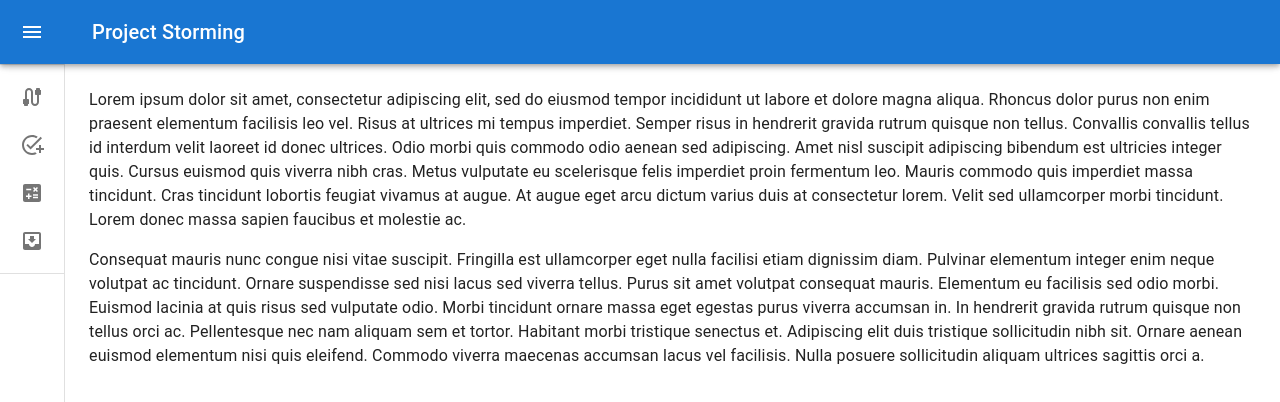
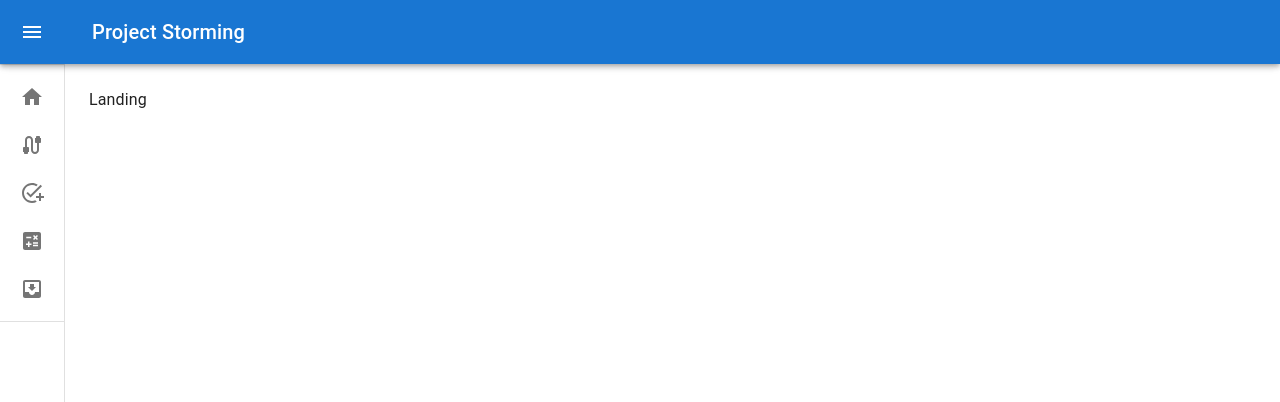
Before and after one commit to su79eu7k/SnoringTiger, a React (Create React App) app: page /#/ in a window 1280 px wide. Shown: the top 402 px of the page. Built offline with nearby package versions, Linux system fonts and the light colour scheme.

Commit message:
navigation

```diff
--- a/src/App.js
+++ b/src/App.js
@@ -1,14 +1,24 @@
-import { HashRouter } from 'react-router-dom'
+import { HashRouter, Routes, Route } from 'react-router-dom'
+import MiniDrawer from './components/MiniDrawer';
 import Landing from './pages/Landing'
-import MiniDrawer from './components/MiniDrawer';
-
-import logo from './logo.svg';
-import './App.css';
+import ConnectWorkbook from './pages/ConnectWorkbook';
+import AssignVariables from './pages/AssignVariables';
+import ProceedSimulation from './pages/ProceedSimulation';
+import CheckResults from './pages/CheckResults';
 
 function App() {
   return (
     <HashRouter>
-      <MiniDrawer />
+      <Routes>
+        <Route path="/" element={<MiniDrawer />}>
+          <Route index element={<Landing />} />
+          <Route path="home" element={<Landing />} />
+          <Route path="connect_workbook" element={<ConnectWorkbook />} />
+          <Route path="assign_variables" element={<AssignVariables />} />
+          <Route path="proceed_simulation" element={<ProceedSimulation />} />
+          <Route path="check_results" element={<CheckResults />} />
+        </Route>
+      </Routes>
     </HashRouter>
   );
 }
--- a/src/components/MiniDrawer.js
+++ b/src/components/MiniDrawer.js
@@ -1,4 +1,5 @@
 import * as React from 'react';
+import { Routes, Route, Outlet, Link } from "react-router-dom";
 import { styled, useTheme } from '@mui/material/styles';
 import Box from '@mui/material/Box';
 import MuiDrawer from '@mui/material/Drawer';
@@ -15,12 +16,14 @@ import ChevronRightIcon from '@mui/icons-material/ChevronRight';
 import ListItemButton from '@mui/material/ListItemButton';
 import ListItemIcon from '@mui/material/ListItemIcon';
 import ListItemText from '@mui/material/ListItemText';
+import HomeIcon from '@mui/icons-material/Home';
 import CableIcon from '@mui/icons-material/Cable';
 import AddTaskIcon from '@mui/icons-material/AddTask';
 import QueryStatsIcon from '@mui/icons-material/QueryStats';
 import CalculateIcon from '@mui/icons-material/Calculate';
 import InboxIcon from '@mui/icons-material/MoveToInbox';
 import MailIcon from '@mui/icons-material/Mail';
+import Landing from '../pages/Landing';
 
 const drawerWidth = 240;
 
@@ -131,9 +134,11 @@ export default function MiniDrawer() {
         </DrawerHeader>
         <Divider />
         <List>
-          {['Connect Workbook', 'Assign Variables', 'Proceed Simulation', 'Check Results'].map((text, index) => (
+          {['Home', 'Connect Workbook', 'Assign Variables', 'Proceed Simulation', 'Check Results'].map((text, index) => (
             <ListItemButton
               key={text}
+              component={Link}
+              to={'/' + text.replace(' ', '_').toLowerCase()}
               sx={{
                 minHeight: 48,
                 justifyContent: open ? 'initial' : 'center',
@@ -147,10 +152,11 @@ export default function MiniDrawer() {
                   justifyContent: 'center',
                 }}
               >
-                {index == 0 ? <CableIcon /> : ''}
-                {index == 1 ? <AddTaskIcon /> : ''}
-                {index == 2 ? <CalculateIcon /> : ''}
-                {index == 3 ? <InboxIcon /> : ''}
+                {index == 0 ? <HomeIcon /> : ''}
+                {index == 1 ? <CableIcon /> : ''}
+                {index == 2 ? <AddTaskIcon /> : ''}
+                {index == 3 ? <CalculateIcon /> : ''}
+                {index == 4 ? <InboxIcon /> : ''}
               </ListItemIcon>
               <ListItemText primary={text} sx={{ opacity: open ? 1 : 0 }} />
             </ListItemButton>
@@ -160,33 +166,7 @@ export default function MiniDrawer() {
       </Drawer>
       <Box component="main" sx={{ flexGrow: 1, p: 3 }}>
         <DrawerHeader />
-        <Typography paragraph>
-          Lorem ipsum dolor sit amet, consectetur adipiscing elit, sed do eiusmod
-          tempor incididunt ut labore et dolore magna aliqua. Rhoncus dolor purus non
-          enim praesent elementum facilisis leo vel. Risus at ultrices mi tempus
-          imperdiet. Semper risus in hendrerit gravida rutrum quisque non tellus.
-          Convallis convallis tellus id interdum velit laoreet id donec ultrices.
-          Odio morbi quis commodo odio aenean sed adipiscing. Amet nisl suscipit
-          adipiscing bibendum est ultricies integer quis. Cursus euismod quis viverra
-          nibh cras. Metus vulputate eu scelerisque felis imperdiet proin fermentum
-          leo. Mauris commodo quis imperdiet massa tincidunt. Cras tincidunt lobortis
-          feugiat vivamus at augue. At augue eget arcu dictum varius duis at
-          consectetur lorem. Velit sed ullamcorper morbi tincidunt. Lorem donec massa
-          sapien faucibus et molestie ac.
-        </Typography>
-        <Typography paragraph>
-          Consequat mauris nunc congue nisi vitae suscipit. Fringilla est ullamcorper
-          eget nulla facilisi etiam dignissim diam. Pulvinar elementum integer enim
-          neque volutpat ac tincidunt. Ornare suspendisse sed nisi lacus sed viverra
-          tellus. Purus sit amet volutpat consequat mauris. Elementum eu facilisis
-          sed odio morbi. Euismod lacinia at quis risus sed vulputate odio. Morbi
-          tincidunt ornare massa eget egestas purus viverra accumsan in. In hendrerit
-          gravida rutrum quisque non tellus orci ac. Pellentesque nec nam aliquam sem
-          et tortor. Habitant morbi tristique senectus et. Adipiscing elit duis
-          tristique sollicitudin nibh sit. Ornare aenean euismod elementum nisi quis
-          eleifend. Commodo viverra maecenas accumsan lacus vel facilisis. Nulla
-          posuere sollicitudin aliquam ultrices sagittis orci a.
-        </Typography>
+        <Outlet />
       </Box>
     </Box>
   );
--- /dev/null
+++ b/src/pages/AssignVariables.js
@@ -0,0 +1,7 @@
+import React from 'react'
+
+export default function AssignVariables() {
+  return (
+    <div>AssignVariables</div>
+  )
+}
--- /dev/null
+++ b/src/pages/CheckResults.js
@@ -0,0 +1,7 @@
+import React from 'react'
+
+export default function CheckResults() {
+  return (
+    <div>CheckResults</div>
+  )
+}
--- /dev/null
+++ b/src/pages/ConnectWorkbook.js
@@ -0,0 +1,7 @@
+import React from 'react'
+
+export default function ConnectWorkbook() {
+  return (
+    <div>ConnectWorkbook</div>
+  )
+}
--- /dev/null
+++ b/src/pages/ProceedSimulation.js
@@ -0,0 +1,7 @@
+import React from 'react'
+
+export default function ProceedSimulation() {
+  return (
+    <div>ProceedSimulation</div>
+  )
+}
```
